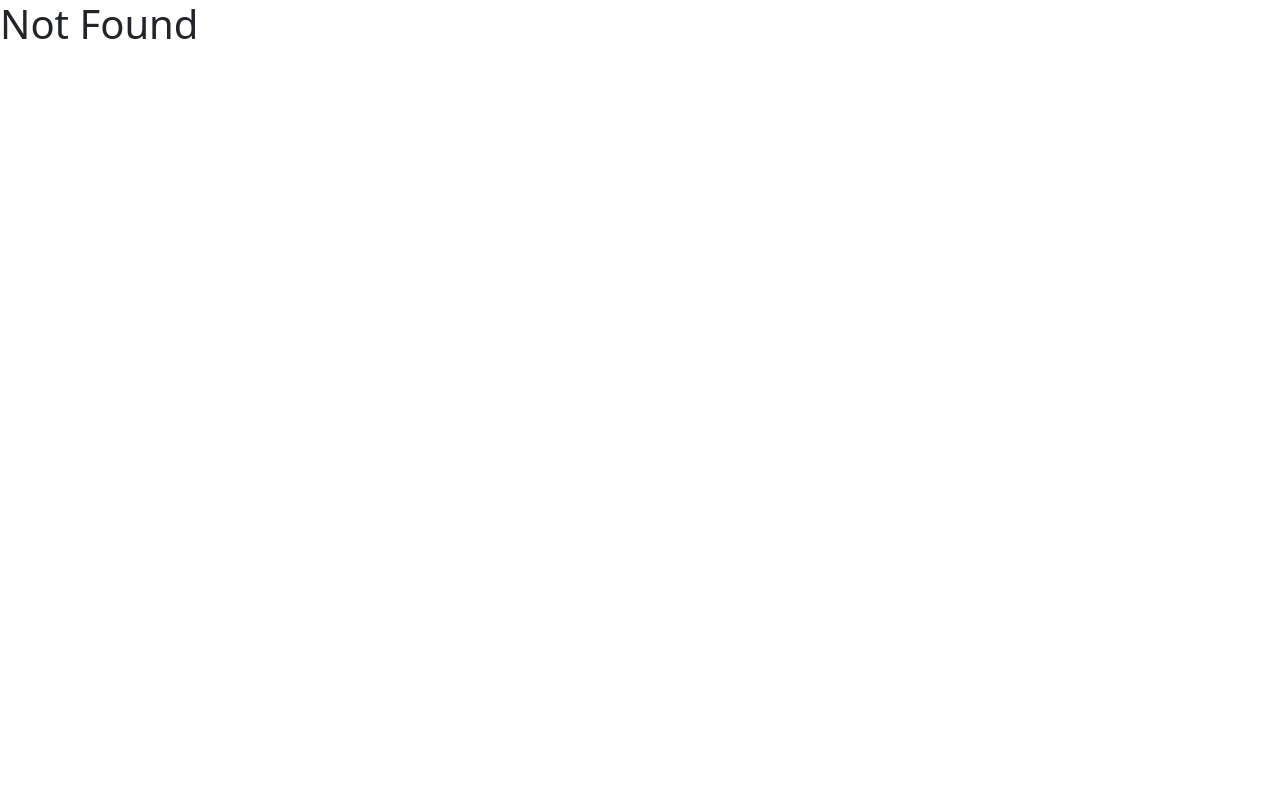
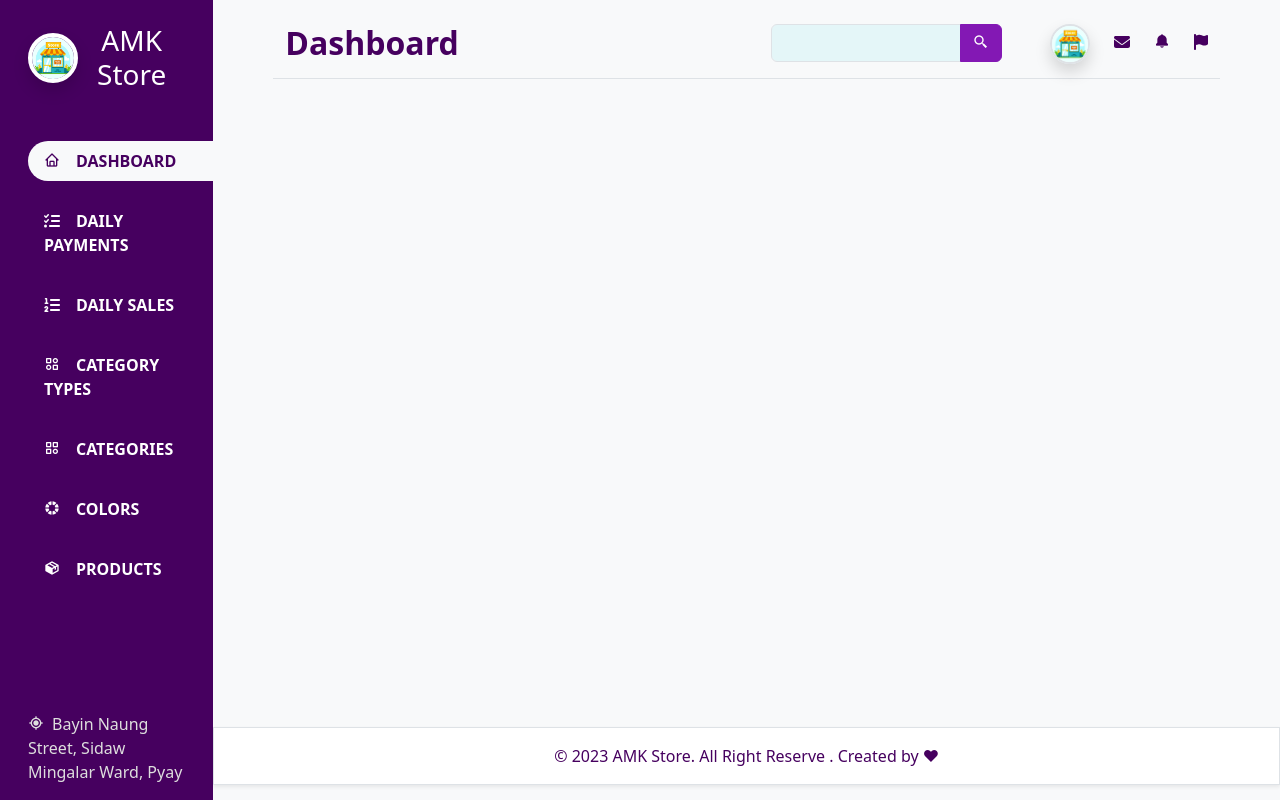
Before and after one commit to Myat-Theingi-Aung/amk-dashboard, a React (Create React App) app: page / in a window 1280 px wide. Built offline with nearby package versions, Linux system fonts and the light colour scheme.

Commit message:
add common sidebar header footer

```diff
--- a/src/App.js
+++ b/src/App.js
@@ -1,11 +1,13 @@
 import { Routes, Route } from "react-router-dom"
 import Home from "./Home";
 import NotFound from "./NotFound";
+import Dashboard from "./Dashboard";
 
 function App() {
   return (
     <div className="App">
       <Routes>
+        <Route path="/" element={ <Dashboard /> } />
         <Route path="/home" element={ <Home /> } />
         <Route path="*" element={ <NotFound />} />
       </Routes>
--- /dev/null
+++ b/src/Dashboard.jsx
@@ -0,0 +1,22 @@
+import Footer from "./component/Footer";
+import Header from "./component/Header";
+import Sidebar from "./component/Sidebar";
+
+export default function Dashboard() {
+  return (
+    <div className="container-fluid">
+      <div className="row">
+        <div className="col-2 bg-primary">
+          <Sidebar />
+        </div>
+        <div className="col-10 bg-light pt-4">
+          <Header title="Dashboard" />
+          <div className="row d-flex flex-column" style={{ minHeight: '81vh' }}>
+
+          </div>
+          <Footer />
+        </div>
+      </div>
+    </div>
+  );
+}
--- /dev/null
+++ b/src/component/Footer.jsx
@@ -0,0 +1,9 @@
+export default function Footer(){
+  return (
+    <div className="row py-3 bg-white text-center text-primary border shadow-sm bottom-0">
+      <div className="col-12">
+        <p className='m-0'>&copy; 2023 AMK Store. All Right Reserve . Created by &#10084;</p>
+      </div>
+    </div>
+  )
+}
--- /dev/null
+++ b/src/component/Header.jsx
@@ -0,0 +1,26 @@
+import store from '../img/store.avif';
+import { FontAwesomeIcon } from '@fortawesome/react-fontawesome';
+
+export default function Header({title}) {
+  return (
+    <div className="row mx-5 border-bottom">
+      <div className="col-12">
+        <div className='d-flex justify-content-between'>
+          <h2 className='text-primary fw-bold'>{ title }</h2>
+          <div className='w-50 d-flex justify-content-end'>
+            <div className="input-group mb-3 w-50">
+              <input type="text" className="form-control blue-light search" aria-describedby="button-addon2" />
+              <button className="btn btn-secondary" type="button" id="button-addon2"><i className='bx bx-search-alt-2'></i></button>
+            </div>
+            <div className='ms-5'>
+              <img src={store} className='rounded-circle border-gray shadow' width={'40px'} height={'40px'} alt="main" />
+              <FontAwesomeIcon icon="fa-solid fa-envelope" className='ms-4 text-primary' />
+              <i className='bx bxs-bell ms-4 text-primary'></i>
+              <FontAwesomeIcon icon="fa-solid fa-flag" className='ms-4 text-primary' />
+            </div>
+          </div>
+        </div>
+      </div>
+    </div>
+  )
+}
--- /dev/null
+++ b/src/component/Sidebar.jsx
@@ -0,0 +1,108 @@
+import store from '../img/store.avif';
+import '../scss/sidebar.scss';
+import { NavLink } from 'react-router-dom';
+import { FontAwesomeIcon } from '@fortawesome/react-fontawesome';
+import $ from 'jquery';
+
+export default function Sidebar() {
+
+  // $('body').on('cut copy paste', (event) => event.preventDefault());
+  // document.addEventListener('contextmenu', (e) => e.preventDefault());
+  // combine one line above two lines
+  // $('body').on('cut copy paste', (event) => event.preventDefault()).end().on('contextmenu', (e) => e.preventDefault());
+
+  // function ctrlShiftKey(e, keyCode) {
+  //   return e.ctrlKey && e.shiftKey && e.keyCode === keyCode.charCodeAt(0);
+  // }
+  // document.onkeydown = (e) => {
+  //   // Disable F12, Ctrl + Shift + I, Ctrl + Shift + J, Ctrl + U
+  //   if (e.keyCode === 123 || ctrlShiftKey(e, 'I') || ctrlShiftKey(e, 'J') || ctrlShiftKey(e, 'C') || (e.ctrlKey && e.keyCode === 'U'.charCodeAt(0)))
+  //     return false;
+  // };
+  return (
+    <div className="bg-primary ps-3 vh-100 sticky-top">
+      <div className='position-relative vh-100'>
+        {/* <div className="row">
+          <div className="col-12">
+            <h1 className="text-center py-2 border-bottom">
+              <a className="text-white text-decoration-none" href="/">AMK</a>
+            </h1>
+          </div>
+        </div> */}
+        <div className="row pt-4">
+          <div className="col-12">
+            {/* <div className='mb-3 d-flex justify-content-center'>
+              <img src={store} alt="main" height={'130px'} className='main-img rounded-circle' />
+            </div>
+            <h1 className='text-white text-center'>AMK Store</h1> */}
+            <div className="mb-3 d-flex justify-content-between align-items-center">
+              <img src={store} alt="main" height={'50px'} className='border-white shadow rounded-circle' />
+              <h3 className='text-white text-center pe-3 m-0'>AMK Store</h3>
+            </div>
+            {/* <p className='mt-2 white-gray'>
+              <i className='bx bx-current-location me-2'></i>
+              <span>Bayin Naung Street, Sidaw Mingalar Ward, Pyay</span>
+            </p> */}
+          </div>
+        </div>
+        <div className="row pt-4">
+          <div className="col-12 pe-0">
+            <ul className="nav flex-column">
+              <li className="nav-item">
+                <NavLink activeClassName="active" className="nav-link text-uppercase fw-bold" to="/">
+                  <i className='bx bx-home me-3'></i>
+                  Dashboard
+                </NavLink>
+              </li>
+              <li className="nav-item">
+                <NavLink activeClassName="active" className="nav-link text-uppercase fw-bold" to="/home/test">
+                  <FontAwesomeIcon icon="fa-solid fa-list-check" className='me-3' />
+                  Daily payments
+                </NavLink>
+              </li>
+              <li className="nav-item">
+                <NavLink activeClassName="active" className="nav-link text-uppercase fw-bold" to="/daily-sales">
+                  <FontAwesomeIcon icon="fa-solid fa-list-ol" className='me-3' />
+                  Daily Sales
+                </NavLink>
+              </li>
+              <li className="nav-item">
+                <NavLink activeClassName="active" className="nav-link text-uppercase fw-bold" to="/category/types">
+                  <i className='bx bx-category-alt me-3'></i>
+                  Category Types
+                </NavLink>
+              </li>
+              <li className="nav-item">
+                <NavLink activeClassName="active" className="nav-link text-uppercase fw-bold" to="categories">
+                  <i className='bx bx-category me-3' ></i>
+                  Categories
+                </NavLink>
+              </li>
+              <li className="nav-item">
+                <NavLink activeClassName="active" className="nav-link text-uppercase fw-bold" to="/colors">
+                  <i className='bx bxs-color me-3' ></i>
+                  Colors
+                </NavLink>
+              </li>
+              <li className="nav-item">
+                <NavLink activeClassName="active" className="nav-link text-uppercase fw-bold" to="/products">
+                  <i className='bx bxs-package me-3'></i>
+                  Products
+                </NavLink>
+              </li>
+
+            </ul>
+          </div>
+        </div>
+        <div className="row position-absolute bottom-0">
+          <div className="col-12">
+            <p className='mt-2 white-gray pe-3'>
+              <i className='bx bx-current-location me-2'></i>
+              <span>Bayin Naung Street, Sidaw Mingalar Ward, Pyay</span>
+            </p>
+          </div>
+        </div>
+      </div>
+    </div>
+  )
+}
--- a/src/scss/custom.scss
+++ b/src/scss/custom.scss
@@ -1,4 +1,12 @@
-$primary: #6918b4;
+$primary: 	#46005F;
 $secondary: #8318b4;
 
 @import '~bootstrap/scss/bootstrap.scss';
+
+.blue-light {
+  background-color: #E4F6F8;
+}
+
+.white-gray {
+  color: #dedede !important;
+}
--- /dev/null
+++ b/src/scss/sidebar.scss
@@ -0,0 +1,33 @@
+$primary: 	#46005F;
+
+.border-white {
+  border: 4px solid #ffffff;
+}
+
+.border-gray {
+  border: 2px solid #dee2e6 !important;
+}
+
+.nav .nav-item .nav-link {
+  color: #ffffff;
+}
+
+.nav-item {
+  padding: 10px 0px;
+}
+
+.active {
+  background-color: #f8f9fa !important;
+  color: $primary !important;
+  border-top-left-radius: 80px 80px;
+  border-bottom-left-radius: 80px 80px;
+}
+
+.search:focus{
+  background-color: #E4F6F8 !important;
+  box-shadow: none !important;
+}
+
+.search {
+  outline: none;
+}
```
Also changed, not shown: src/img/store.avif (added).
